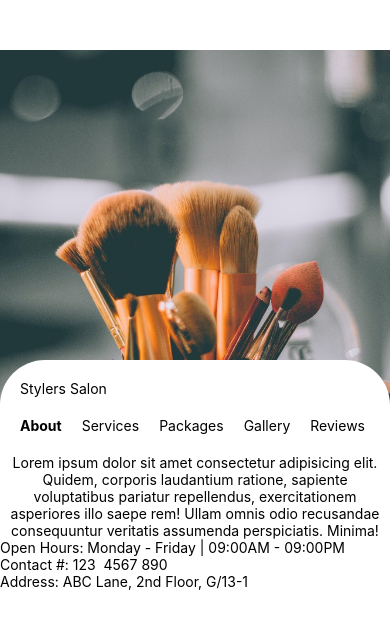
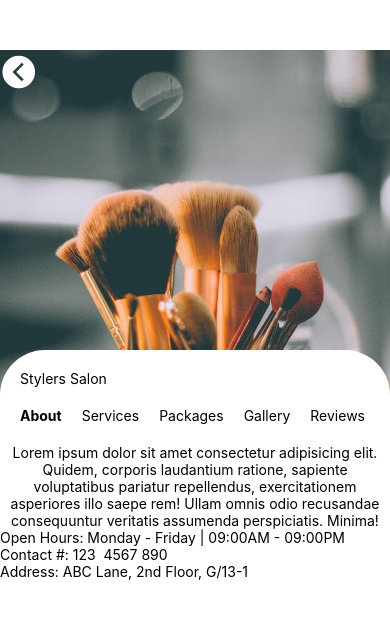
Before and after one commit to supremed3v/glamBar, a React Native app: screen / in a window 390 px wide. Shown: the top 628 px of the page. Built offline with nearby package versions, Linux system fonts and the light colour scheme.

Commit message:
added icons

```diff
--- a/src/screens/SalonScreen/SalonScreen.js
+++ b/src/screens/SalonScreen/SalonScreen.js
@@ -1,16 +1,22 @@
 import { View, Text, StyleSheet, Image } from 'react-native'
 import React from 'react'
 import salonbg from '../../../assets/salonbg.jpeg'
-import { Ionicons } from '@expo/vector-icons';
+import  Ionicons  from '@expo/vector-icons/Ionicons';
 
 const SalonScreen = () => {
+  const onBackPress = () =>{
+
+    // set route
+    console.log("Send me to previous screen");
+  }
   return (
     <View style={{marginTop: 50}} >
       <View>
         <Image style={styles.image} source={salonbg} resizeMode="cover" />
       </View>
+      <Ionicons style={styles.backIcon} name="md-chevron-back-circle-sharp" onPress={onBackPress} size={40} color="white" />
       <View>
-      <Text><Ionicons name="md-chevron-back-circle-sharp" size={14} color="black" /></Text>
+      <Text></Text>
       </View>
       <View style={styles.container}>
         <Text style={{marginTop: 20, marginLeft: 20,}} >Stylers Salon</Text>
@@ -56,6 +62,9 @@ const styles = StyleSheet.create({
   textAbout:{
     fontWeight: "bold",
     paddingRight: 20,
+  },
+  backIcon:{
+    position: "absolute",
   }
 
 
```
